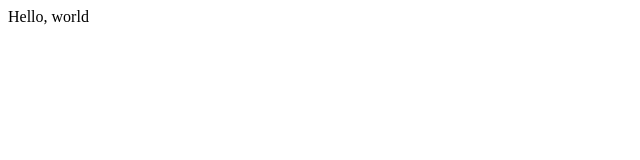
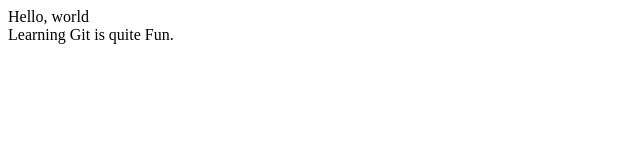
Before and after one commit to s01u5/learn-git, a plain HTML site: page index.html in a window 1280 px wide. Shown: the whole page, without its empty margins (0-640 px from the left). Drawn offline with Linux system fonts and the light colour scheme.

Commit message:
Added another div

```diff
--- a/index.html
+++ b/index.html
@@ -8,5 +8,6 @@
 </head>
 <body>
     <div>Hello, world</div>
+    <div>Learning Git is quite Fun.</div>
 </body>
 </html>
```
